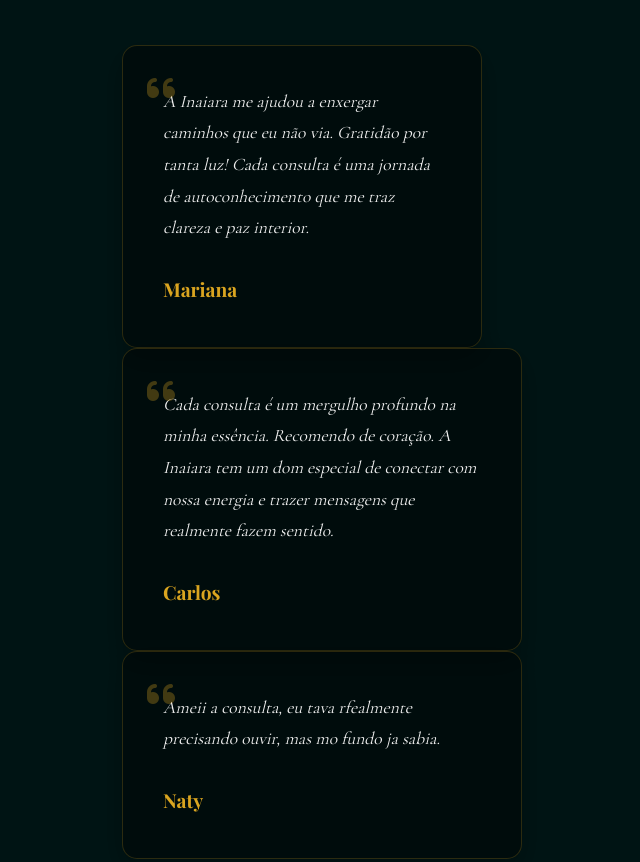
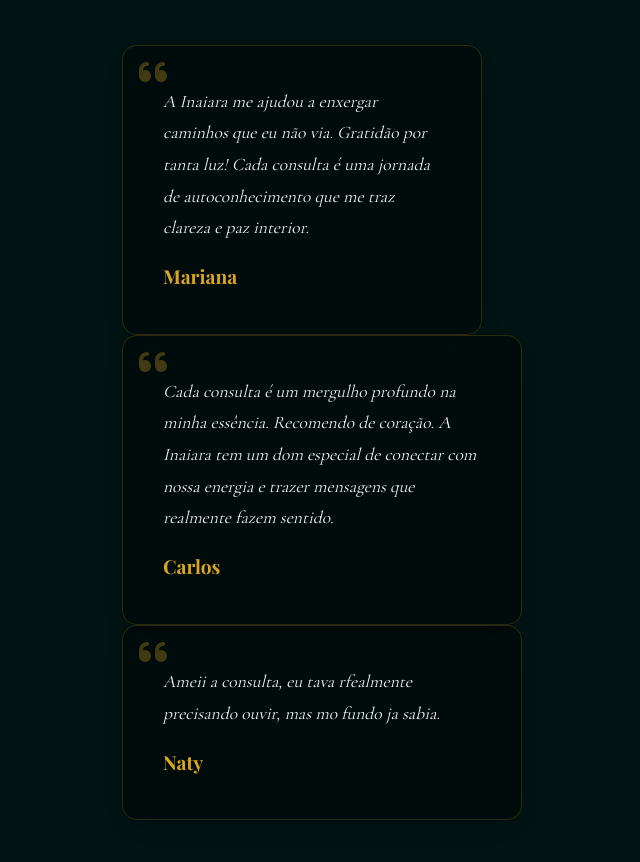
Before and after one commit to Dexterrpk/Inaiara-site, a plain HTML site: page index.html in a window 1280 px wide. Shown: the part 3955-4817 px from the top of the page, without its empty margins (318-958 px from the left). Drawn offline with nearby package versions, Linux system fonts and the light colour scheme.

```diff
--- a/css/styles.css
+++ b/css/styles.css
@@ -772,8 +772,8 @@ main {
 
 .testimonial-quote {
     position: absolute;
-    top: 1.5rem;
-    left: 1.5rem;
+    top: 0.5rem;
+    left: 1.0rem;
     font-size: 2rem;
     color: rgba(218, 165, 32, 0.3);
 }
@@ -781,7 +781,7 @@ main {
 .testimonial-text {
     font-size: 1.1rem;
     line-height: 1.8;
-    margin-bottom: 2rem;
+    margin-bottom: 1.2rem;
     font-style: italic;
     color: #f0f0f0;
 }
```
